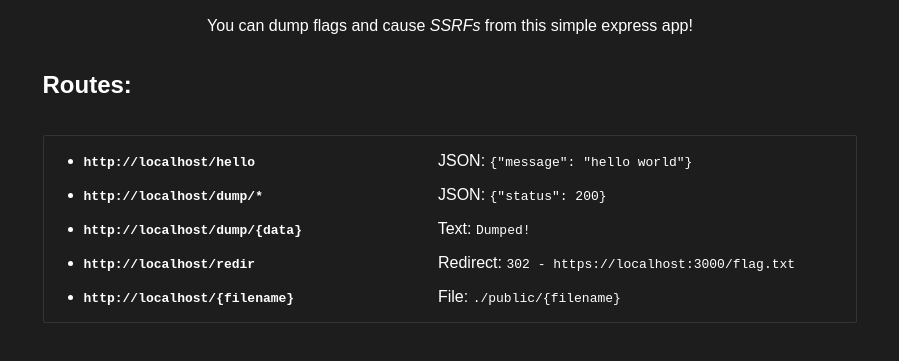
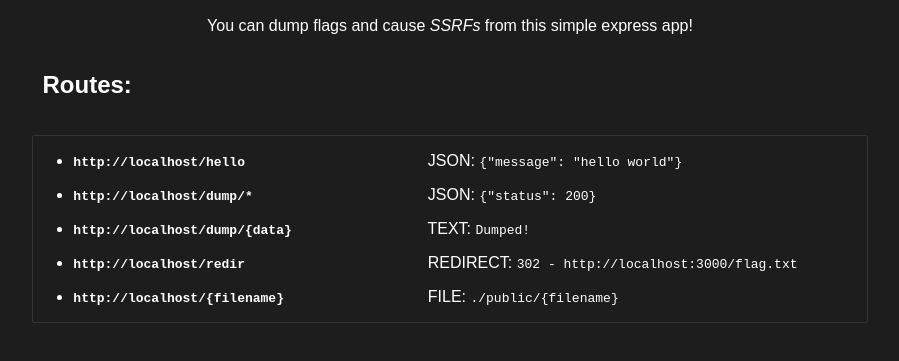
Before and after one commit to macuyler/dump, a website: page public/index.html in a window 1280 px wide. Shown: the part 87-448 px from the top of the page, without its empty margins (190-1089 px from the left). Drawn offline with Linux system fonts and the light colour scheme.

Commit message:
Fix more index typos

```diff
--- a/public/index.html
+++ b/public/index.html
@@ -11,9 +11,9 @@
 		<ul>
 			<li><p><strong><code id="hello">/hello</code></strong> JSON: <code>{"message": "hello world"}</code></p></li>
 			<li><p><strong><code id="dump">/dump</code></strong> JSON: <code>{"status": 200}</code></p></li>
-			<li><p><strong><code id="dumpster">/dump/{data}</code></strong> Text: <code>Dumped!</code></p></li>
-			<li><p><strong><code id="redir">/redir</code></strong> Redirect: <code>302 - https://localhost:3000/flag.txt</code></p></li>
-			<li><p><strong><code id="file">/{filename}</code></strong> File: <code>./public/{filename}</code></p></li>
+			<li><p><strong><code id="dumpster">/dump/{data}</code></strong> TEXT: <code>Dumped!</code></p></li>
+			<li><p><strong><code id="redir">/redir</code></strong> REDIRECT: <code>302 - http://localhost:3000/flag.txt</code></p></li>
+			<li><p><strong><code id="file">/{filename}</code></strong> FILE: <code>./public/{filename}</code></p></li>
 		</ul>
 		<script type="text/javascript">
 			Object.entries({"hello": "/hello", "dump": "/dump/*", "dumpster": "/dump/{data}", "redir": "/redir", "file": "/{filename}"}).map(([routeId, value]) => document.getElementById(routeId).innerText = `${window.location.origin}${value}`);
```
